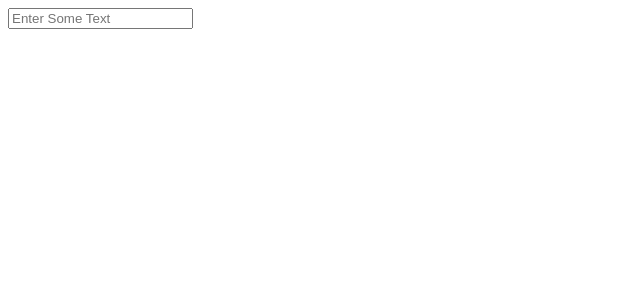
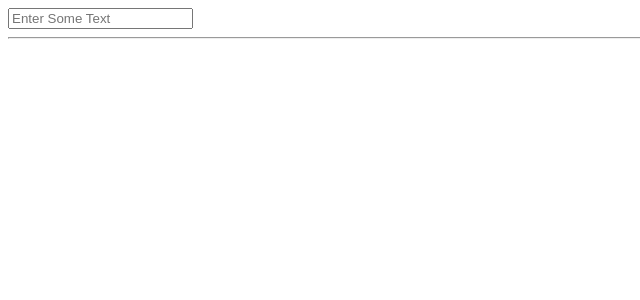
Before and after one commit to jalanya/pluralsight-using-react-hooks, a Next.js app: page / in a window 1280 px wide. Shown: the top 300 px of the page, without its empty margins (0-640 px from the left). Built offline with nearby package versions, Linux system fonts and the light colour scheme.

Commit message:
FEAT: FEAT: Start Using React Hooks with useState, useEffect, and useRef: Our First React Hook setState, and Tracking Input Field Value

```diff
--- a/pages/index.js
+++ b/pages/index.js
@@ -1,7 +1,22 @@
-import  React from "react";
+import  React, { useState } from "react";
 
 const InputElement = () => {
-    return <input placeholder="Enter Some Text" />
+    const [inputText, setInputText] = useState("");
+    const [historyList, setHistoryList] = useState([]);
+    return <div><input
+        onChange={ (e) => {
+            setInputText(e.target.value)
+            setHistoryList([...historyList, e.target.value])
+        }}
+        placeholder="Enter Some Text" /><br />
+        {inputText}
+        <hr /><br />
+        <ul>
+            {historyList.map((rec) => {
+                return <div>{rec}</div>
+            })}
+        </ul>
+    </div>
 };
 
 export default InputElement;
```
